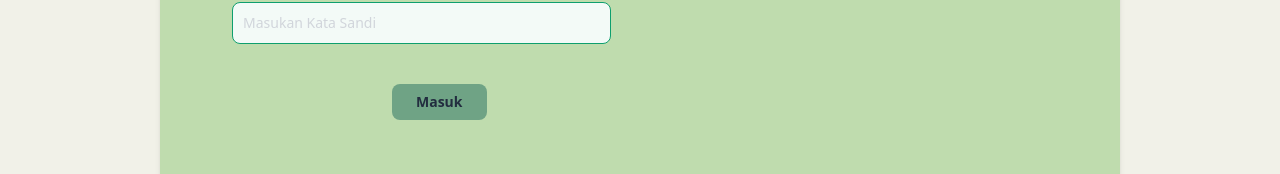
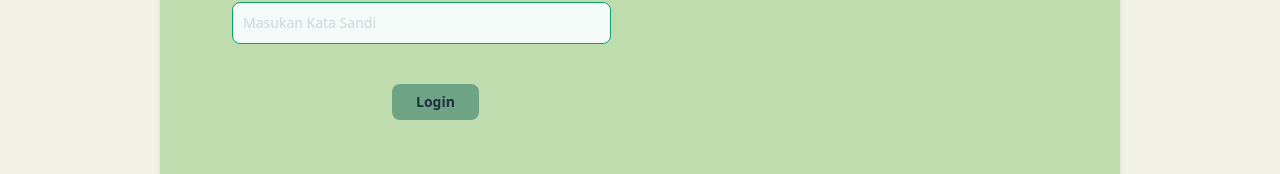
Before and after one commit to MfarisRf/Wisata, a React (Vite) app in the folder Client/Wisata/: page /Login in a window 1280 px wide. Shown: the part 474-648 px from the top of the page. Built offline with nearby package versions, Linux system fonts and the light colour scheme; a web font is replaced by a local one.

Commit message:
Patch New Frontend

```diff
--- a/Client/Wisata/src/App.jsx
+++ b/Client/Wisata/src/App.jsx
@@ -58,14 +58,13 @@ const App = () => {
           <Route path="/Notfoundoleholeh" element={<Notfoundoleholeh/>} />
           <Route path="/Team" element={<OurTeam/>} />
           <Route path="/ProfileAdmin" element={<ProfileAdmin/>} />
-          <Route path="/HomeWisata" element={<HomeWisata/>} />
+          <Route path="/Dashboard" element={<HomeWisata/>} />
           <Route path="/HomeKuliner" element={<HomeKuliner/>} />
           <Route path="/HomeOleh" element={<HomeOleh/>} />
           <Route path="/TambahKuliner" element={<TambahKuliner/>} />
           <Route path="/TambahWisata" element={<TambahWisata/>} />
           <Route path="/TambahOleh" element={<TambahOleh/>} />
 
-          <Route path="/dashboard" element={<Dashboard />} />
         </Routes>
       </Router>
     </div>
--- /dev/null
+++ b/Client/Wisata/src/app/store.js
@@ -0,0 +1,11 @@
+import {configureStore} from '@reduxjs/toolkit';
+import authreducer from '../features/authSlice.js';
+
+
+export const store = configureStore({
+    reducer: {
+        auth: authreducer,
+        // wisata: wisataReducer,
+    },
+});
+export default store;
--- a/Client/Wisata/src/components/LoginForm.jsx
+++ b/Client/Wisata/src/components/LoginForm.jsx
@@ -1,47 +1,38 @@
 // LoginForm.jsx
-import React, { useState } from 'react';
-import axios from 'axios';
+import React, { useState, useEffect} from 'react';
+import {useDispatch, useSelector} from 'react-redux';
 import { useNavigate } from 'react-router-dom';
+import { LoginUser,reset } from '../features/authSlice.js';
 
 const LoginForm = () => {
-  const [username, setUsername] = useState('');
-  const [password, setPassword] = useState('');
+  const [username, setUsername] = useState("");
+  const [password, setPassword] = useState("");
+
+  const dispatch = useDispatch();
   const navigate = useNavigate();
+  const {user, isError, isSuccess, isLoading, message} = useSelector(
+    (state) => state.auth
+    );
 
+    useEffect(() => {
+      if (user || isSuccess) {
+        navigate('/dashboard');
+      }
+      dispatch(reset());
+    }, [user, isSuccess, navigate, dispatch]);
 
-  const handleLogin = async () => {
-    try {
-      const response = await axios.post('http://localhost:3000/auth/login', {
-        username,
-        password,
-      });
-
-      const token = response.data.token;
-      console.log('Token:', token);
-      // Simpan token di local storage
-      localStorage.setItem('token', token);
-
-      // Redirect ke halaman dashboard setelah login
-      navigate('/profileadmin');
-    } catch (error) {
-      console.log("Login Failed:", error.message);
-    }
-  };
-
-
-  // const handleSubmit = (e) => {
-  //   e.preventDefault();
-  //   // Implement login logic here
-  //   console.log('Login logic goes here');
-  // };
-
+    const Auth = async (e) => {
+      e.preventDefault();
+      dispatch(LoginUser({username, password}));
+    };
   return (
     <div className="flex h-screen items-center justify-center bg-[#F1F1E8] pt-20">
       <div className="bg-bfdcae w-9/12 shadow-md rounded-3xl overflow-hidden flex">
         {/* Form Login */}
         <div className="w-1/2 p-8 ml-10 mr-10 py-20">
           <h2 className="text-2xl font-medium mb-10 text-center font-['Boogaloo'] tracking-[.1em]">Masuk</h2>
-          <form>
+          <form onSubmit={Auth}>
+            { isError && <p className="hash-text-centered">{message}</p>}
           {/* Input Username */}
           <div className="mb-5">
           <label htmlFor="username" className="block mb-2 text-sm font-medium text-black dark:text-green-500">Username</label>
@@ -65,7 +56,9 @@ const LoginForm = () => {
           />
           </div>
           {/* Button Login */}
-            <button onClick={handleLogin} type="submit" className="text-sm  bg-[#6FA385] font-bold text-[#222D3F] py-2 px-6 rounded-lg ml-40 mt-5">Masuk</button>
+            <button type="submit" className="text-sm  bg-[#6FA385] font-bold text-[#222D3F] py-2 px-6 rounded-lg ml-40 mt-5">
+              {isLoading ? "Loading..." : "Login"}
+            </button>
           </form>
         </div>
 
--- /dev/null
+++ b/Client/Wisata/src/features/authSlice.js
@@ -0,0 +1,55 @@
+import {createSlice, createAsyncThunk} from '@reduxjs/toolkit';
+import axios from 'axios';
+
+const initialState = {
+    user: null,
+    isError: false,
+    isSuccess : false,
+    isLoading: false,
+    message : "",
+}
+
+
+
+export const LoginUser = createAsyncThunk("user/LoginUser", async (user, thunkAPI) => {
+    try {
+        const response = await axios.post("http://localhost:5000/login",{
+            username: user.username,
+            password: user.password
+        });
+        return response.data;
+    } catch (error) {
+        if (error.response) {
+            const message = error.response.data.msg;
+            return thunkAPI.rejectWithValue({message});
+        }
+    }
+})
+
+export const authSlice = createSlice({
+    name: 'auth',
+    initialState,
+    reducers: {
+      reset: (state) => initialState,
+    },
+    extraReducers: (builder) => {
+      builder.addCase(LoginUser.pending, (state) => {
+        state.isLoading = true;
+      });
+      builder.addCase(LoginUser.fulfilled, (state, action) => {
+        state.isLoading = false;
+        state.isSuccess = true;
+        state.user = action.payload; // Menggunakan action.payload
+      });
+      builder.addCase(LoginUser.rejected, (state, action) => {
+        state.isLoading = false;
+        state.isError = true;
+        state.message = action.payload.message;
+      });
+    },
+  });
+
+
+
+export const {reset} = authSlice.actions;
+export default authSlice.reducer;
--- a/Client/Wisata/src/main.jsx
+++ b/Client/Wisata/src/main.jsx
@@ -3,10 +3,15 @@ import ReactDOM from 'react-dom/client';
 import App from './App.jsx';
 import './index.css';
 import axios from 'axios';
-axios.defaults.withCredentials = false;
+import { Provider } from 'react-redux';
+import store from './app/store.js';
+axios.defaults.withCredentials = true;
 
 ReactDOM.createRoot(document.getElementById('root')).render(
   <React.StrictMode>
-    <App />
+    <Provider store={store}>
+      <App />
+    </Provider>
+
   </React.StrictMode>,
 )
```
Also changed, not shown: 1 other file (tests, documents, lock files or other folders).
